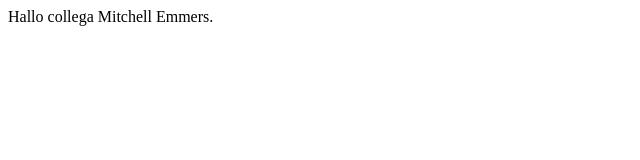
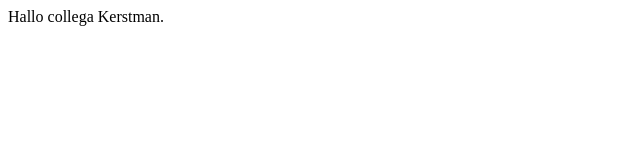
Before and after one commit to ksierkstra/KENNETHSIERKSTRA_MDETest_3, a plain HTML site: page index.html in a window 1280 px wide. Shown: the full height of the page, 0-640 px from the left. Drawn offline with Linux system fonts and the light colour scheme.

Commit message:
Added Kerstman as Name

```diff
--- a/index.html
+++ b/index.html
@@ -4,6 +4,6 @@
 		<title>Hallo Collega!</title>
 	</head>
 	<body>
-		Hallo collega Mitchell Emmers.
+		Hallo collega Kerstman.
 	</body>
 </html>
```
